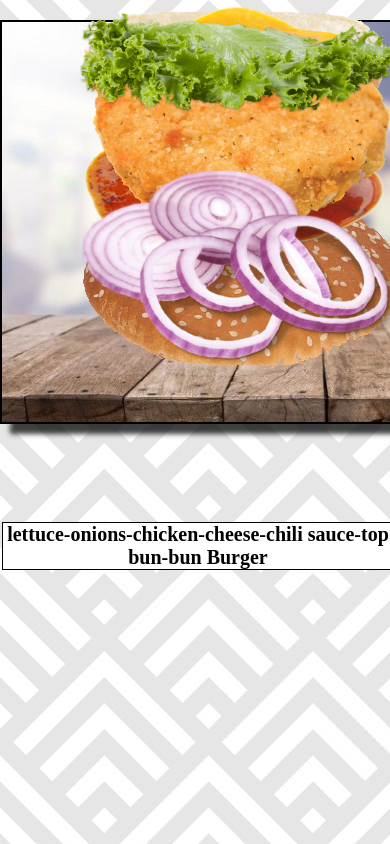
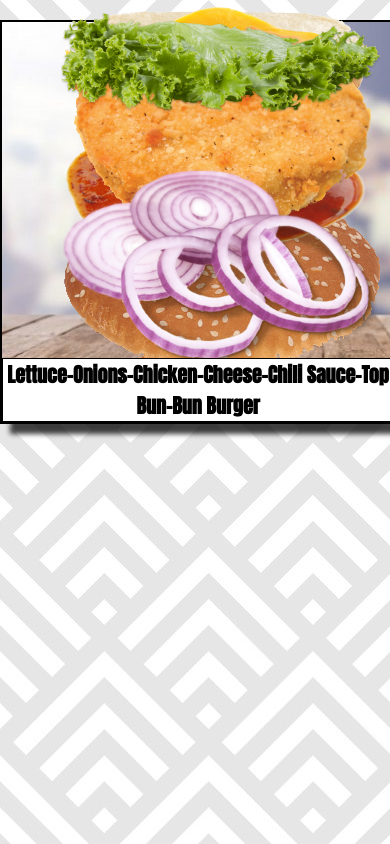
Before and after one commit to Arnobw/burgergen, a plain HTML site: page index.html in a window 390 px wide. Drawn offline with Linux system fonts and the light colour scheme.

Commit message:
borger saus

```diff
--- a/burger.js
+++ b/burger.js
@@ -4,7 +4,7 @@ var counter = 800;
 burgername = [];
 var x = 500;
 var y = 250;
-ingredients = ['top bun', 'beef', 'tomatoes', 'lettuce', 'pickles', 'cheese', 'bun', 'onions', 'chicken', 'chili sauce','bacon'];
+ingredients = ['top bun', 'beef', 'tomatoes', 'lettuce', 'pickles', 'cheese', 'bun', 'onions', 'chicken', 'chili sauce', 'bacon'];
 
 
 
--- a/index.html
+++ b/index.html
@@ -6,6 +6,7 @@
         <title></title>
         <meta name="description" content="">
         <meta name="viewport" content="width=device-width, initial-scale=1">
+        <link href="https://fonts.googleapis.com/css?family=Anton&display=swap" rel="stylesheet">
         <link rel="stylesheet" href="stylesheet.css">
     </head>
     <body>
--- a/stylesheet.css
+++ b/stylesheet.css
@@ -14,6 +14,8 @@ img {
     text-align: center;
     width: 90%;
     margin: 0 auto;
+    text-transform: capitalize;
+    font-family: 'Anton', sans-serif;
 
 
 }
@@ -38,6 +40,8 @@ img {
     box-shadow: 10px 10px 5px 0px rgba(0,0,0,0.75);
     background-image:url(img/tafel.jpg);
     background-size:cover;
+    display:flex;
+    flex-direction: column;
 }
 
 body {
@@ -71,8 +75,8 @@ body {
     }
 
     #plate {
-        width:80%;
-        margin-left:20%;
+        width:85%;
+        margin-left:15%;
     }
 
 }
```
